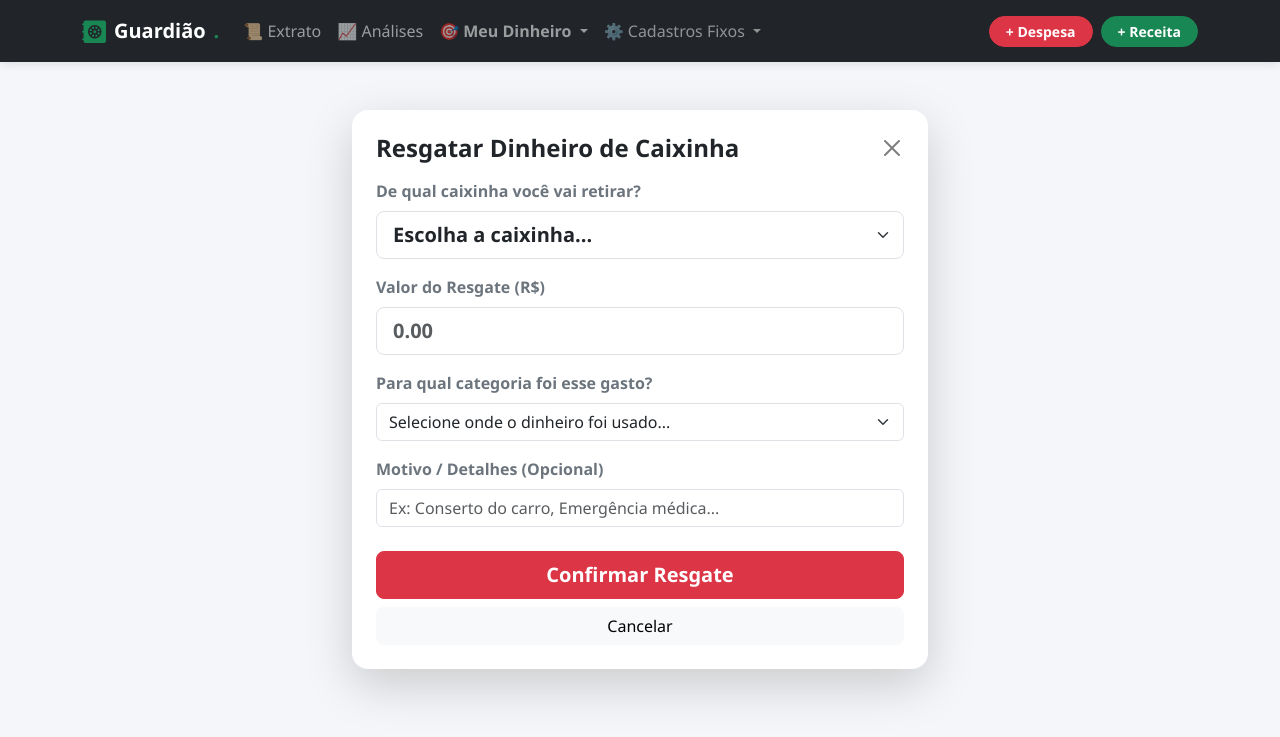
After one commit to laysearaujo/fin_control, a Django app: page /caixinhas/resgatar/ in a window 1280 px wide. The commit adds this page. Shown: the top 737 px of the page. Run offline with Django 5.2, Linux system fonts and the light colour scheme; data that the repository does not hold is empty.

Commit message:
feat: withdraw funds from savings

```diff
--- a/core/urls.py
+++ b/core/urls.py
@@ -19,6 +19,7 @@ urlpatterns = [
     path('caixinhas/editar/<int:id>/', views.editar_caixinha, name='editar_caixinha'),
     path('caixinhas/apagar/<int:id>/', views.apagar_caixinha, name='apagar_caixinha'),
     path('caixinhas/detalhes/<int:id>/', views.detalhes_caixinha, name='detalhes_caixinha'),
+    path('caixinhas/resgatar/', views.resgatar_caixinha, name='resgatar_caixinha'),
 
     # --- TRANSAÇÕES (RECEITA E DESPESA) ---
     path('despesa/nova/', views.nova_transacao, name='nova_transacao'),
--- a/finance/templates/caixinhas.html
+++ b/finance/templates/caixinhas.html
@@ -7,8 +7,9 @@
         <p class="text-muted">Patrimônio Total Guardado: <strong class="text-success">R$ {{ total|floatformat:2 }}</strong></p>
     </div>
     <div>
-        <a href="{% url 'novo_emprestimo_proprio' %}" class="btn btn-warning me-2">💸 Auto-Empréstimo</a>
         <a href="{% url 'nova_caixinha' %}" class="btn btn-success">+ Nova Caixinha</a>
+        <a href="{% url 'novo_emprestimo_proprio' %}" class="btn btn-warning">💸 Auto-Empréstimo</a>
+        <a href="{% url 'resgatar_caixinha' %}" class="btn btn-danger">💸 Resgatar</a>
     </div>
 </div>
 
--- /dev/null
+++ b/finance/templates/form_resgatar_caixinha.html
@@ -0,0 +1,84 @@
+{% extends 'base.html' %}
+
+{% block content %}
+<div class="container py-4" style="max-width: 600px;">
+    <div class="card border-0 shadow-lg rounded-4 p-4 bg-white">
+        <div class="d-flex justify-content-between align-items-center mb-3">
+            <h4 class="fw-bold text-dark m-0">Resgatar Dinheiro de Caixinha</h4>
+            <a href="{% url 'caixinhas' %}" class="btn-close"></a>
+        </div>
+
+        <form method="POST" action="{% url 'resgatar_caixinha' %}">
+            {% csrf_token %}
+            <input type="hidden" name="zerar_tudo" id="zerar_tudo" value="false">
+
+            <!-- Seleção da Caixinha -->
+            <div class="mb-3">
+                <label class="form-label fw-bold text-secondary">De qual caixinha você vai retirar?</label>
+                <select name="caixinha_id" id="select_caixinha" class="form-select form-select-lg fw-bold" required onchange="atualizarSaldo()">
+                    <option value="" selected disabled>Escolha a caixinha...</option>
+                    {% for c in caixinhas %}
+                        <option value="{{ c.id }}" data-saldo="{{ c.saldo_atual }}">
+                            🐖 {{ c.nome }} (Saldo: R$ {{ c.saldo_atual|floatformat:2 }})
+                        </option>
+                    {% endfor %}
+                </select>
+            </div>
+
+            <!-- Botão de Atalho para Zerar -->
+            <div class="mb-3 text-end d-none" id="div_zerar">
+                <button type="button" class="btn btn-outline-danger btn-sm rounded-pill fw-bold" onclick="zerarTudo()">
+                    Resgatar Tudo (Zerar Saldo)
+                </button>
+            </div>
+
+            <!-- Campo de Valor -->
+            <div class="mb-3">
+                <label class="form-label fw-bold text-secondary">Valor do Resgate (R$)</label>
+                <input type="number" step="0.01" name="valor" id="campo_valor" class="form-control form-control-lg fw-bold text-dark" placeholder="0.00" required>
+            </div>
+
+            <!-- Categoria do Gasto -->
+            <div class="mb-3">
+                <label class="form-label fw-bold text-secondary">Para qual categoria foi esse gasto?</label>
+                <select name="categoria" class="form-select" required>
+                    <option value="" selected disabled>Selecione onde o dinheiro foi usado...</option>
+                    {% for cat in categorias %}
+                        <option value="{{ cat.id }}">{{ cat.nome }}</option>
+                    {% endfor %}
+                </select>
+            </div>
+
+            <!-- Motivo/Descrição -->
+            <div class="mb-4">
+                <label class="form-label fw-bold text-secondary">Motivo / Detalhes (Opcional)</label>
+                <input type="text" name="descricao" class="form-control" placeholder="Ex: Conserto do carro, Emergência médica...">
+            </div>
+
+            <div class="d-grid gap-2">
+                <button type="submit" class="btn btn-danger btn-lg rounded-3 fw-bold">Confirmar Resgate</button>
+                <a href="{% url 'caixinhas' %}" class="btn btn-light rounded-3">Cancelar</a>
+            </div>
+        </form>
+    </div>
+</div>
+
+<script>
+    let saldoAtualSelecionado = 0;
+
+    function atualizarSaldo() {
+        const select = document.getElementById('select_caixinha');
+        const option = select.options[select.selectedIndex];
+        saldoAtualSelecionado = parseFloat(option.getAttribute('data-saldo') || 0);
+
+        document.getElementById('campo_valor').max = saldoAtualSelecionado;
+        document.getElementById('div_zerar').classList.remove('d-none');
+        document.getElementById('zerar_tudo').value = "false";
+    }
+
+    function zerarTudo() {
+        document.getElementById('campo_valor').value = saldoAtualSelecionado.toFixed(2);
+        document.getElementById('zerar_tudo').value = "true";
+    }
+</script>
+{% endblock %}
--- a/finance/templates/relatorio_categorias.html
+++ b/finance/templates/relatorio_categorias.html
@@ -121,11 +121,11 @@
 
                 <div class="row g-2 text-center mb-3">
                     <div class="col-6 border-end">
-                        <small class="text-muted d-block" style="font-size: 0.7rem;">Mínimo (6 Meses)</small>
+                        <small class="text-muted d-block" style="font-size: 0.7rem;">Mínimo (3 Meses)</small>
                         <span class="fw-bold text-warning small">R$ {{ reserva_minima|floatformat:2 }}</span>
                     </div>
                     <div class="col-6">
-                        <small class="text-muted d-block" style="font-size: 0.7rem;">Ideal (12 Meses)</small>
+                        <small class="text-muted d-block" style="font-size: 0.7rem;">Ideal (6 Meses)</small>
                         <span class="fw-bold text-success small">R$ {{ reserva_ideal|floatformat:2 }}</span>
                     </div>
                 </div>
--- a/finance/views.py
+++ b/finance/views.py
@@ -2,6 +2,8 @@ from django.shortcuts import render, redirect, get_object_or_404
 from django.db.models import Sum
 from django.db import transaction
 from django.utils import timezone
+from django.contrib import messages
+from django.db.models import Q
 from datetime import date, datetime
 from dateutil.relativedelta import relativedelta
 from decimal import Decimal
@@ -345,8 +347,68 @@ def detalhes_caixinha(request, id):
     }
     return render(request, 'detalhes_caixinha.html', context)
 
+def resgatar_caixinha(request):
+    """Resgata valor parcial ou total de uma caixinha selecionada e gera a transação no extrato"""
+    caixinhas = Caixinha.objects.all()
+    categorias = Categoria.objects.all()
+
+    if request.method == 'POST':
+        caixinha_id = request.POST.get('caixinha_id')
+        zerar_tudo = request.POST.get('zerar_tudo') == 'true'
+        categoria_id = request.POST.get('categoria')
+        descricao_motivo = request.POST.get('descricao', '').strip() # Descrição do motivo do resgate
+
+        caixinha = get_object_or_404(Caixinha, id=caixinha_id)
+        categoria_obj = get_object_or_404(Categoria, id=categoria_id)
+
+        if zerar_tudo:
+            valor_resgate = caixinha.saldo_atual
+        else:
+            try:
+                valor_resgate = Decimal(request.POST.get('valor', '0').replace(',', '.'))
+            except ValueError:
+                valor_resgate = Decimal('0.0')
+
+        if valor_resgate <= 0 or valor_resgate > caixinha.saldo_atual:
+            messages.error(request, f"Valor inválido ou maior que o saldo disponível na caixinha '{caixinha.nome}'!")
+            return redirect('resgatar_caixinha')
+
+
+        # 1. Deduz o saldo da caixinha escolhida
+        caixinha.saldo_atual -= valor_resgate
+        caixinha.save()
+
+        # 2. Registra a despesa no Extrato com a identificação clara
+        categoria_obj = Categoria.objects.filter(id=categoria_id).first() if categoria_id else None
+        descricao_final = f"Resgate: {descricao_motivo}" if descricao_motivo else f"Resgate da caixinha {caixinha.nome}"
+
+        Transacao.objects.create(
+            descricao=descricao_final,
+            valor_total=valor_resgate,
+            categoria=categoria_obj,
+            data_compra=timezone.now().date(),
+            caixinha_destino=caixinha, # Vínculo direto com a caixinha
+            eh_cartao=False, # Resgate sempre sai do saldo
+            eh_pagamento_fatura=False
+        )
+
+        messages.success(request, f"Resgate de R$ {valor_resgate:.2f} realizado com sucesso da caixinha '{caixinha.nome}'!")
+        return redirect('caixinhas')
+
+    return render(request, 'form_resgatar_caixinha.html', {
+        'caixinhas': caixinhas,
+        'categorias': categorias
+    })
+
 def novo_emprestimo_proprio(request):
-    form = EmprestimoProprioForm(request.POST or None)
+    # [NOVO] Pega o ID da caixinha da URL para pré-selecionar
+    caixinha_id = request.GET.get('caixinha_id')
+    dados_iniciais = {}
+    if caixinha_id:
+        dados_iniciais['caixinha_origem'] = caixinha_id
+
+    form = EmprestimoProprioForm(request.POST or None, initial=dados_iniciais)
+
     if form.is_valid():
         emp = form.save(commit=False)
         caixinha = emp.caixinha_origem
@@ -1061,9 +1123,9 @@ def relatorio_categorias(request):
     if media_custo_vida == 0:
         media_custo_vida = custo_mensal_real_atual
 
-    # Metas calibradas (6 meses mínimo, 12 meses ideal)
-    reserva_minima = media_custo_vida * 6
-    reserva_ideal = media_custo_vida * 12
+    # Metas calibradas (3 meses mínimo, 6 meses ideal)
+    reserva_minima = media_custo_vida * 3
+    reserva_ideal = media_custo_vida * 6
 
     # === CORREÇÃO AQUI: Busca apenas a caixinha específica da Reserva ===
     # O filtro 'nome__icontains' garante que vai achar mesmo se estiver com letras maiúsculas/minúsculas
@@ -1259,10 +1321,17 @@ def detalhes_gastos_categoria(request, categoria_id):
         })
 
     # 3. Gastos Fixos / Assinaturas no Cartão
-    fixos_cartao = GastoFixo.objects.filter(categoria=categoria, eh_cartao=True)
+    # CORREÇÃO: Filtra os gastos fixos para garantir que eles sejam do mês/ano da consulta.
+    # Isso evita que assinaturas de outros meses apareçam no detalhamento.
+    fixos_cartao = GastoFixo.objects.filter(
+        categoria=categoria, eh_cartao=True, dia_vencimento__gt=0 # Apenas para simular a data
+    )
     for f in fixos_cartao:
         detalhes_gastos.append({
-            'data': date(ano, mes, min(int(f.dia_vencimento), 28)),
+            # CORREÇÃO: Garante que a data do gasto recorrente respeite o mês/ano da consulta.
+            # A função min() evita erros em meses com menos de 31 dias.
+            # O relativedelta(day=f.dia_vencimento) ajusta para o dia correto.
+            'data': date(ano, mes, 1) + relativedelta(day=min(int(f.dia_vencimento), 28)),
             'descricao': f"{f.nome} (Assinatura)",
             'valor': float(f.valor_previsto),
             'tipo': 'Cartão (Recorrente)'
```
Also changed, not shown: finance/templates/detalhes_caixinha.html (+35 -7 lines).
